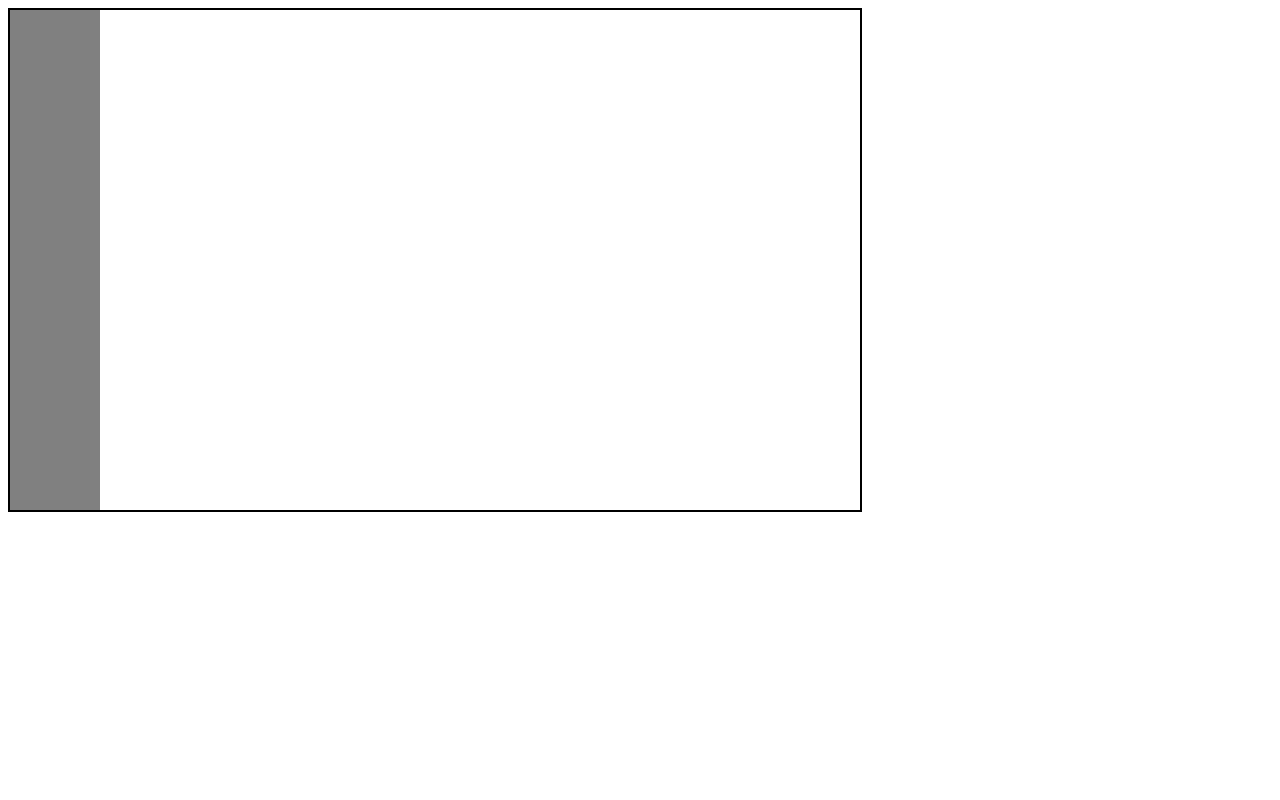
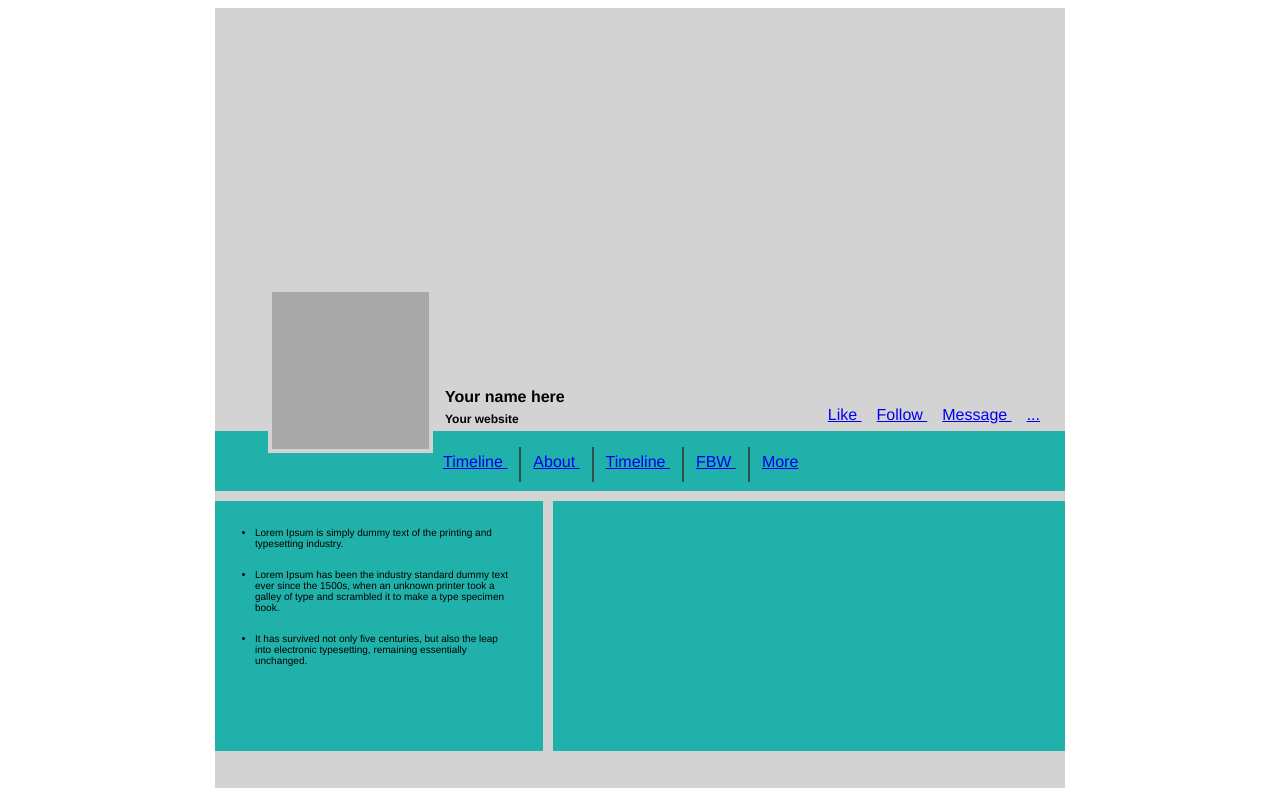
Before and after one commit to mabartosz55/SocialSite, a plain HTML site: page index.html in a window 1280 px wide. Drawn offline with Linux system fonts and the light colour scheme.

Commit message:
revised both files

```diff
--- a/index.html
+++ b/index.html
@@ -1,19 +1,98 @@
 <!DOCTYPE html>
 <html lang="en">
+
 <head>
     <meta charset="UTF-8">
     <meta name="viewport" content="width=device-width, initial-scale=1.0">
     <title>Social Site</title>
     <link rel="stylesheet" href="style.css">
 </head>
+
 <body>
-    <div class="container">
-        <div id="sidebar"></div>
-        <div id="headline"></div>
-        <div id="main"></div>
+    <div class="header">
+
+        <div id="photo">
+        </div>
+
+        <div>
+            <div id="name">
+                Your name here
+            <div id="website">Your website</div>
+            </div>
+
+        </div>
+
+        <div id="navbarRIGHT">
+            <span>
+                <a href="Like">Like
+                </a>
+            </span>
+            <span>
+                <a href="Follow">Follow
+                </a>
+            </span>
+            <span>
+                <a href="Message">Message
+                </a>
+            </span>
+            <span>
+                <a href="...">...
+                </a>
+            </span>
+
+        </div>
+
+        <div id="navbar">
+            <span id="time">
+                <a href="Timeline">Timeline
+                </a>
+            </span>
+            <span>
+                <a href="About">About
+                </a>
+            </span>
+            <span>
+                <a href="Welcome">Timeline
+                </a>
+            </span>
+            <span>
+                <a href="FBW">FBW
+                </a>
+            </span>
+            <span>
+                <a href="More">More
+                </a>
+            </span>
+        </div>
+
+
+
+        <div id="main">
+            <div id="colOne">
+                <span>
+                    <ul>
+                        <li>
+                            Lorem Ipsum is simply dummy text of the printing and typesetting industry.
+                        <li>
+                            Lorem Ipsum has been the industry standard dummy text ever since the 1500s, when an unknown printer took a galley of type and scrambled it to make a type specimen book.
+                        </li>
+                        <li>
+                            It has survived not only five centuries, but also the leap into electronic typesetting, remaining essentially unchanged.
+                        </li>
+
+                    </ul>
+
+                </span>
+
+            </div>
+            <div id="colTwo">
+
+            </div>
+        </div>
 
 
     </div>
 
 </body>
+
 </html>
--- a/style.css
+++ b/style.css
@@ -1,10 +1,100 @@
-.container {
-    height: 500px;
+* {
+    box-sizing: border-box;
+}
+
+.header {
+    height: 780px;
     width: 850px;
-    border: 2px solid black;
+    font-family: Helvetica;
+    background-color: lightgray;
+    margin: 0 auto;
 }
-#sidebar {
-    width: 90px;
-    height: 500px;
-    background-color: gray;
+
+#navbar {
+    width: 850px;
+    height: 60px;
+    background-color: lightseagreen;
+    box-sizing: border-box;
+    position: relative;
+    top: 120px;
+    margin-bottom: 130px;
+
 }
+
+#navbar span {
+    position: relative;
+    left: 216px;
+    top: 22px;
+    padding-top: 6px;
+    padding-left: 12px;
+    padding-right: 12px;
+    padding-bottom: 12px;
+    border-left: solid darkslategray 2px;
+
+}
+
+#time {
+    border: 0 !important;
+}
+
+#name {
+    font-family: Helvetica;
+    font-weight: bold;
+    position: relative;
+    left: 220px;
+    top: 115px;
+    padding-top: 100px;
+    padding-left: 10px;
+}
+
+#website {
+    padding-top: 6px;
+    font-size: 12px;
+}
+
+#navbarRIGHT {
+    float: right;
+    padding-top: 95px;
+    padding-left: 15px;
+    padding-right: 25px;
+
+}
+
+#navbarRIGHT span {
+    padding-left: 15px;
+
+}
+
+#colOne {
+    width: 328px;
+    height: 250px;
+    background-color: lightseagreen;
+    float: left;
+    position: relative;
+}
+
+#colOne li {
+    padding: 10px 27px 10px 0px;
+    font-size: 10px;
+
+}
+
+#colTwo {
+    width: 512px;
+    height: 250px;
+    background-color: lightseagreen;
+    position: relative;
+    left: 338px;
+}
+
+#photo {
+    width: 165px;
+    height: 165px;
+    background-color: darkgrey;
+    border: 4px solid lightgray;
+    position: relative;
+    top: 280px;
+    left: 53px;
+    z-index: 10;
+
+}
```
